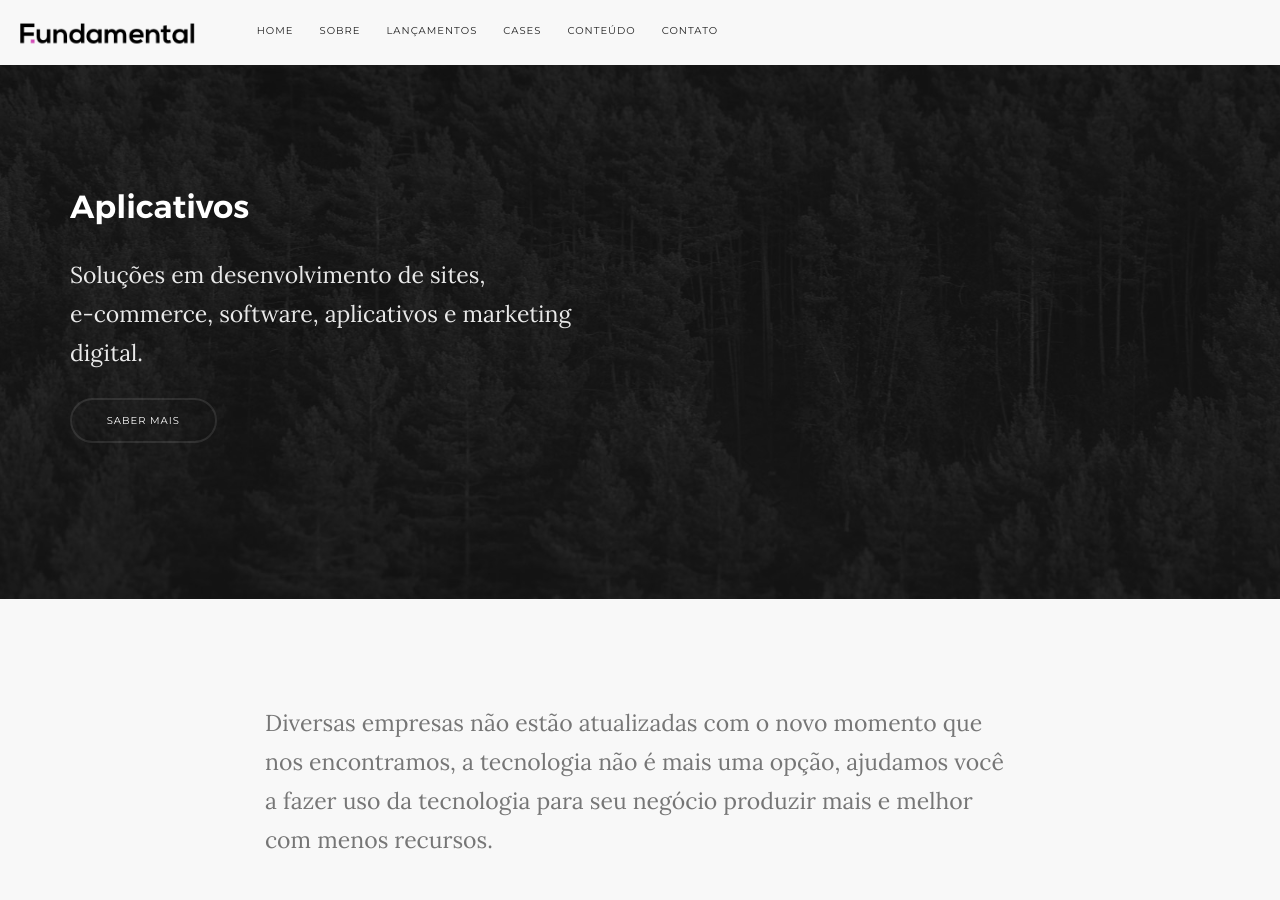
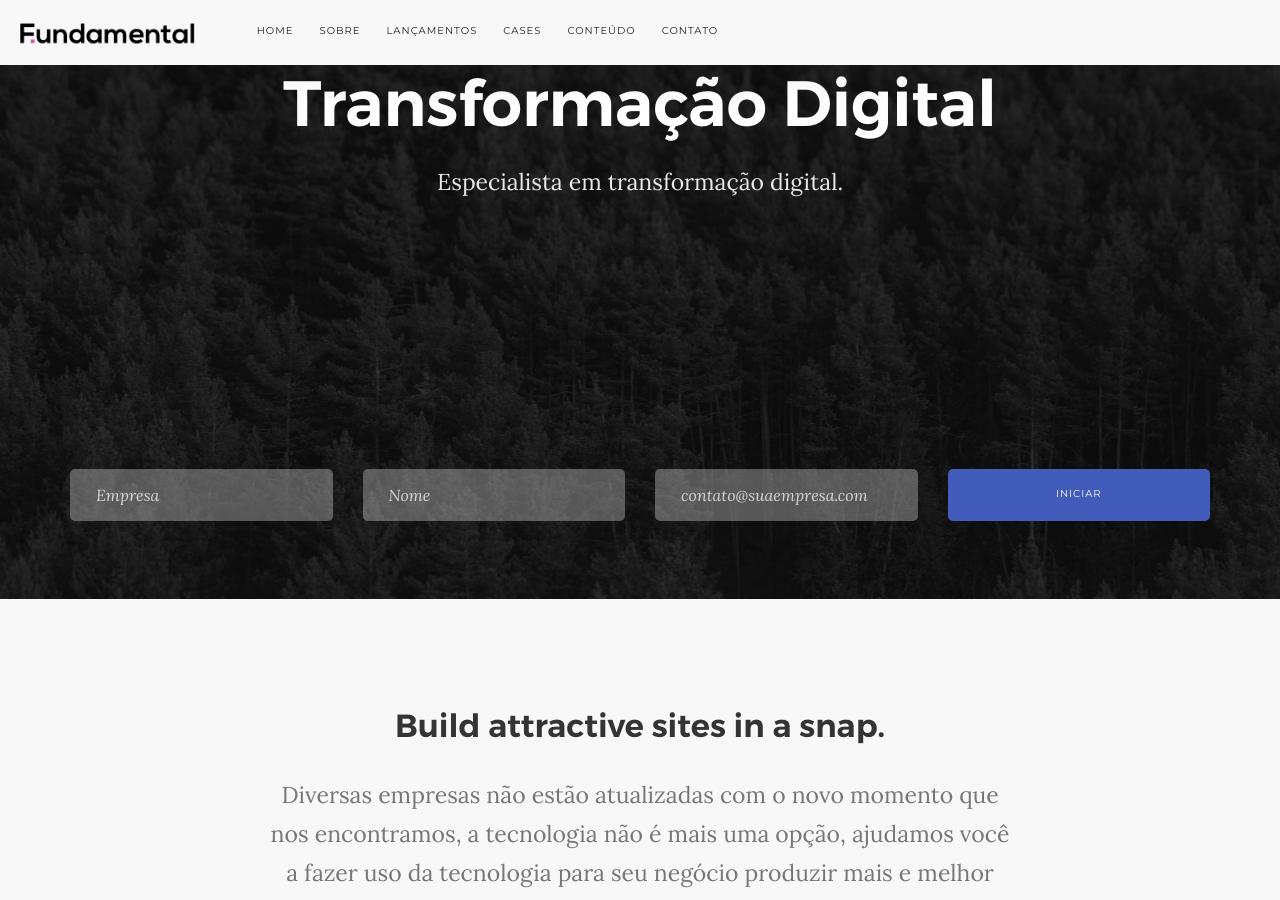
Before and after one commit to WeThinkIdeas/fundamental.github.io, a Jekyll site: the page built from index.html, in a window 1280 px wide and 900 px high, scrolled down 301 px. Built offline with Jekyll 4.4.1, drawn with Linux system fonts in a browser that asks for light colours; some web fonts are replaced; some of the changed text lies outside the part shown.

Commit message:
new-home-page

```diff
--- a/_includes/footer.html
+++ b/_includes/footer.html
@@ -211,7 +211,7 @@
 <script src="{{ "/js/parallax.js" | prepend: site.baseurl }}"></script>
 <script src="{{ "/js/scripts.js" | prepend: site.baseurl }}"></script>
 <script src='https://ajax.googleapis.com/ajax/libs/jquery/1.12.0/jquery.min.js'></script>
-<script src="{{ "/js/index.js" | prepend: site.baseurl }}"></script>
+<!-- <script src="{{ "/js/index.js" | prepend: site.baseurl }}"></script> -->
 </body>
 
 </html>
--- a/index.html
+++ b/index.html
@@ -2,93 +2,117 @@
 layout: default
 title: Fundamental Inc.
 ---
-          <section class="height-100 slider slider--animate cover cover-3" data-paging="true" data-timing="5000">
-          				<ul class="slides">
-          					<li class="imagebg" data-overlay="5">
+
+
+
+<div class="main-container transition--fade">
+    <section class="height-100 imagebg cover cover-6 parallax" data-overlay="3">
         <div class="background-image-holder">
-          							<img alt="image" src="img/hero28.jpg">
+            <img alt="image" src="img/hero28.jpg" />
         </div>
-          						<div class="container pos-absolute pos-bottom text-center-xs">
+        <div class="container pos-vertical-center">
           <div class="row">
-          								<div class="col-sm-6">
-          									<h3>Fundamental Inc.</h3>
+              <div class="col-sm-12 text-center">
+                  <h1>
+                      Transformação Digital
+                  </h1>
                   <p class="lead">
-                              Soluções em desenvolvimento de sites, <br>
-          									e-commerce, software, aplicativos e marketing digital.
+                      Especialista em transformação digital.
+
                   </p>
-          									<a class="btn btn--sm vpe" href="{{ site.baseurl }}/empresa">
+                  <div>
+                      <!-- <a class="btn" href="#">
                           <span class="btn__text">
-          											Saber mais
+                              Purchase Now
                           </span>
-          									</a>
+                      </a> -->
+                      <!-- <div class="modal-instance modal-video-1">
+                          <div class="video-play-icon video-play-icon--sm modal-trigger"></div>
+                          <span class="h6">Watch Overview</span>
+                          <div class="modal-container">
+                              <div class="modal-content bg-dark" data-width="60%" data-height="60%">
+                                  <iframe src="https://www.youtube.com/embed/4QUVRm4UZA4?autoplay=1" allowfullscreen="allowfullscreen"></iframe>
+                              </div> -->
+                              <!--end of modal-content-->
+                          <!-- </div> -->
+                          <!--end of modal-container-->
+                      <!-- </div> -->
+                      <!--end of modal instance-->
+
+                  </div>
+
+              </div>
+
+          </div>
+        </div>
+        <div class="container pos-bottom pos-absolute">
+            <div class="row">
+              <form class=" form--square text-center-xs form--no-labels" action="//ifundamental.us6.list-manage.com/subscribe/post?u=43f6bf248ef5b18aaeafadbce&amp;id=68067a5b53">
+                  <div class="row">
+                      <div class="col-sm-3">
+                          <input type="text" value="" name="FNAME" id="mce-FNAME" type="text" name="name" placeholder="Empresa" />
+                      </div>
+                      <div class="col-sm-3">
+                          <input for="mce-FNAME" type="text" name="name" placeholder="Nome" />
+                      </div>
+                      <div class="col-sm-3">
+                          <input type="email" value="" name="EMAIL" class="required email" id="mce-EMAIL" placeholder="contato@suaempresa.com" />
+                      </div>
+                      <div class="col-sm-3">
+                          <button type="submit" value="Subscribe" name="subscribe" class="btn btn--primary" type="submit">Iniciar</button>
+                      </div>
+                  </div>
+              </form>
+            </div>
+        </div>
+    </section>
+
+
+
+
+
+                <section>
+                    <div class="container">
+                        <div class="row">
+                            <div class="col-md-8 col-md-offset-2 col-sm-10 col-sm-offset-1 text-center">
+                                <h3>Build attractive sites in a snap.</h3>
+                                <p class="lead">
+                                  Diversas empresas não estão atualizadas com o novo momento que nos encontramos, a tecnologia não é mais uma opção, ajudamos você a fazer uso da tecnologia para seu negócio produzir mais e melhor com menos recursos.</p>
+                                </p>
+                            </div>
+                        </div>
+                        <!--end of row-->
+                    </div>
+                    <!--end of container-->
+                </section>
+                <section>
+                    <div class="container">
+                        <div class="row">
+                            <div class="col-sm-4">
+                                <div class="feature feature-1 text-center">
+                                    <i class="icon icon--lg icon-Astronaut color--primary"></i>
+                                    <h5>Launch A Startup</h5>
+                                    <p>Piverate entrepreneur sticky note iterate waterfall is so 2000 and late 360 campaign cortado quantitative vs. qualitative.</p>
+                                </div>
+                            </div>
+                            <div class="col-sm-4">
+                                <div class="feature feature-1 text-center">
+                                    <i class="icon icon--lg icon-Bag-Coins color--primary"></i>
+                                    <h5>Open A Shop</h5>
+                                    <p>Piverate entrepreneur sticky note iterate waterfall is so 2000 and late 360 campaign cortado quantitative vs. qualitative.</p>
+                                </div>
+                            </div>
+                            <div class="col-sm-4">
+                                <div class="feature feature-1 text-center">
+                                    <i class="icon icon--lg icon-Pencil-Ruler color--primary"></i>
+                                    <h5>Showcase Your Work</h5>
+                                    <p>Piverate entrepreneur sticky note iterate waterfall is so 2000 and late 360 campaign cortado quantitative vs. qualitative.</p>
                                 </div>
                             </div>
                         </div>
-          					</li>
-          					<!-- <li class="imagebg" data-overlay="1">
-          						<div class="background-image-holder">
-          							<img alt="image" src="img/hero20.jpg">
+                        <!--end of row-->
                     </div>
-          						<div class="container pos-absolute pos-bottom text-center-xs">
-          							<div class="row">
-          								<div class="col-sm-6">
-          									<h3>Yield Clothing</h3>
-          									<p class="lead">
-          										Complete e-commerce offering<br>
-          										including mobile app development
-          									</p>
-          									<a class="btn btn--sm vpe" href="#">
-          										<span class="btn__text">
-          											View Case Study
-          										</span>
-          									</a>
-          								</div>
-          							</div>
-          						</div>
-          					</li>
-          					<li class="imagebg" data-overlay="2">
-          						<div class="background-image-holder">
-          							<img alt="image" src="img/case-study-large-3.jpg">
-          						</div>
-          						<div class="container pos-absolute pos-bottom text-center-xs">
-          							<div class="row">
-          								<div class="col-sm-6">
-          									<h3>Tindergram</h3>
-          									<p class="lead">
-          										User Interaction concepts,<br>
-          										prototype and full-stack development
-          									</p>
-          									<a class="btn btn--sm vpe" href="#">
-          										<span class="btn__text">
-          											View Case Study
-          										</span>
-          									</a>
-          								</div>
-          							</div>
-          						</div>
-          					</li>
-          					<li class="imagebg" data-overlay="3">
-          						<div class="background-image-holder">
-          							<img alt="image" src="img/case-study-large-1.jpg">
-          						</div>
-          						<div class="container pos-absolute pos-bottom text-center-xs">
-          							<div class="row">
-          								<div class="col-sm-6">
-          									<h3>Union Weddings</h3>
-          									<p class="lead">
-          										Personal branding, stationery<br>
-          										and digital presence
-          									</p>
-          									<a class="btn btn--sm vpe" href="#">
-          										<span class="btn__text">
-          											View Case Study
-          										</span>
-          									</a>
-          								</div>
-          							</div>
-          						</div>
-          					</li> -->
-          				</ul>
+                    <!--end of container-->
                 </section>
 
                 <section class="project-single-stacked">
--- a/js/scripts.js
+++ b/js/scripts.js
@@ -338,7 +338,7 @@ mr = (function (mr, $, window, document){
 
         body.find('.form-error, .form-success').remove();
         submitButton.attr('data-text', submitButton.text());
-        errorText = thisForm.attr('data-error') ? thisForm.attr('data-error') : "Please fill all fields correctly";
+        errorText = thisForm.attr('data-error') ? thisForm.attr('data-error') : "Digite todos os campos corretamente.";
         successText = thisForm.attr('data-success') ? thisForm.attr('data-success') : "Obrigado, você recebeu um e-mail de confirmação, favor confirmar.";
         body.append('<div class="form-error" style="display: none;">' + errorText + '</div>');
         body.append('<div class="form-success" style="display: none;">' + successText + '</div>');
```
Lines whose indentation alone changed are shown as unchanged.
